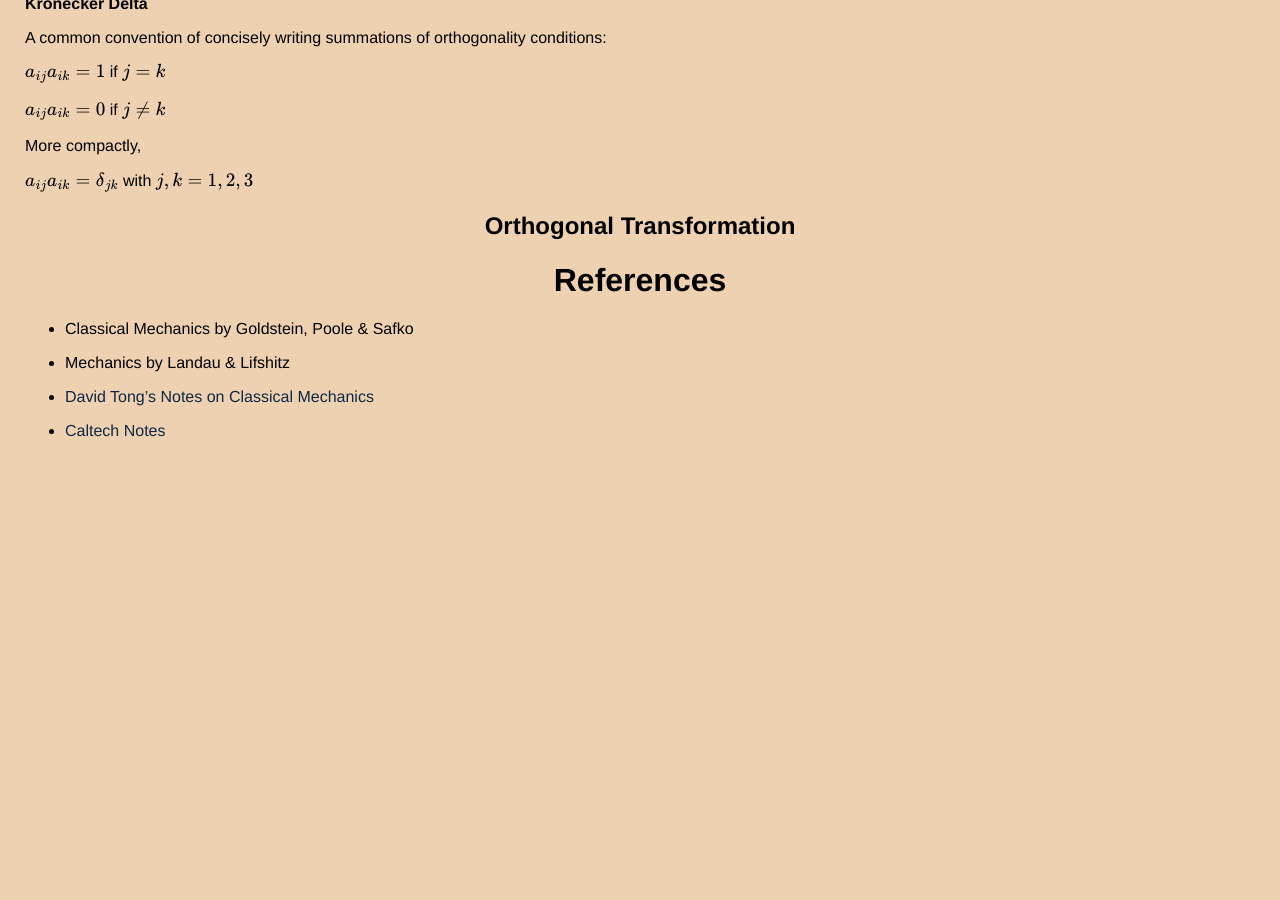
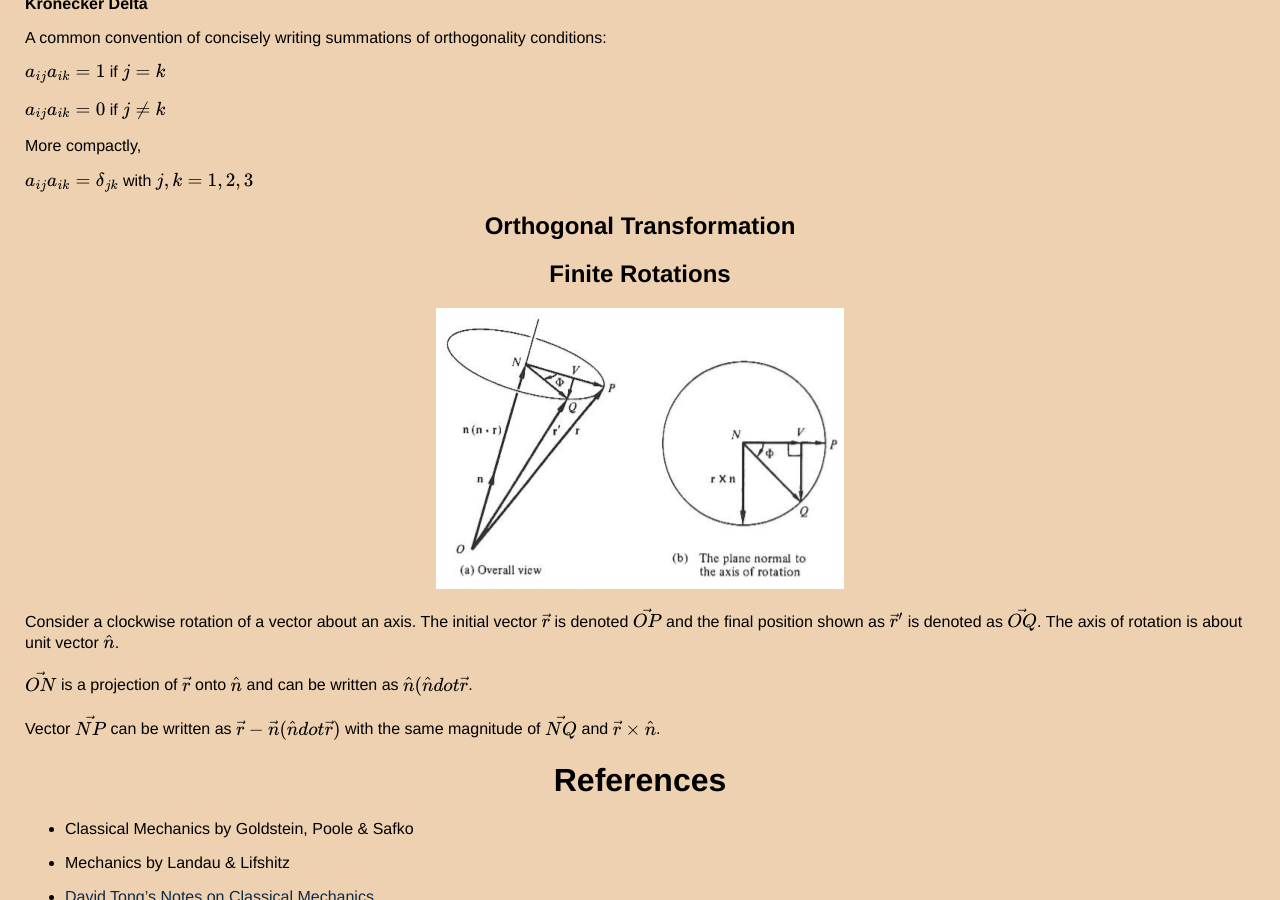
Before and after one commit to thaihangchung7/thaihangchung7.github.io, a Jekyll site: the page built from _notes/classical.md, in a window 1280 px wide and 900 px high, scrolled down 31491 px. Built offline with Jekyll 4.4.1, drawn with Linux system fonts in a browser that asks for light colours; formulas are drawn with MathJax 3; before the commit the page ends 31956 px from its top, so only the background shows below that.

Commit message:
Adding section on final rotations

```diff
--- a/_notes/classical.md
+++ b/_notes/classical.md
@@ -1353,6 +1353,16 @@ $$ a_{ij} a_{ik} = \delta_{jk} $$ with $$j,k = 1,2,3$$
 
 
 
+## Finite Rotations
+
+<img src="/assets/finiterotations.png" class="center">
+
+Consider a clockwise rotation of a vector about an axis. The initial vector $$\vec{r}$$ is denoted $$\vec{OP}$$ and the final position shown as $$\vec{r}'$$ is denoted as $$\vec{OQ}$$. The axis of rotation is about unit vector $$\hat{n}$$.
+
+$$\vec{ON}$$ is a projection of $$\vec{r}$$ onto $$\hat{n}$$ and can be written as $$\hat{n}(\hat{n} dot{} \vec{r}$$.
+
+Vector $$\vec{NP}$$ can be written as $$\vec{r} - \vec{n}(\hat{n} dot{} \vec{r})$$ with the same magnitude of $$\vec{NQ}$$ and $$\vec{r} \times \hat{n}$$.
+
 
 
 # References
```
Also changed, not shown: assets/finiterotations.png (added).
